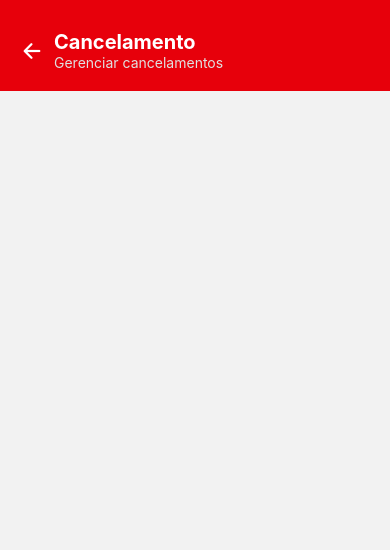
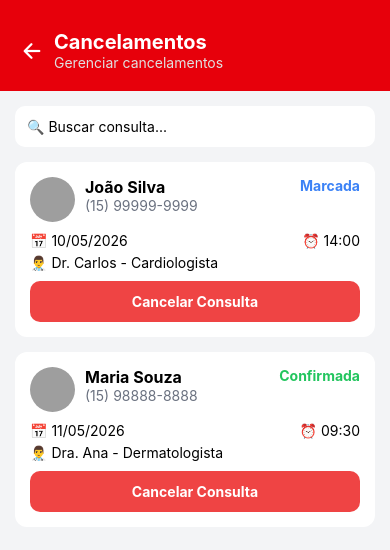
Before and after one commit to Leonardo-do-Playstation/Paulistinha_ClinicaMedica, a React Native app: screen /CancelExam in a window 390 px wide. Shown: the top 550 px of the page. Built offline with nearby package versions, Linux system fonts and the light colour scheme; grey boxes are pictures that could not be loaded.

Commit message:
✨ Telas de Cancelamento

```diff
--- a/App.tsx
+++ b/App.tsx
@@ -10,6 +10,7 @@ import CreatePatient from "./src/screens/HomeCardScreens/ManagerPatients/CreateP
 
 import Home from "./src/screens/Home/Home";
 import ConfirmExam from "./src/screens/HomeCardScreens/ConfirmExam/ConfirmExam";
+import CancelDetails from "./src/screens/HomeCardScreens/CancelExam/CancelDetails";
 
 const Stack = createNativeStackNavigator();
 
@@ -27,6 +28,7 @@ export default function App() {
         <Stack.Screen name="RealizeExam" component={RealizeExam} />
         <Stack.Screen name="FinishExam" component={FinishExam} />
         <Stack.Screen name="CancelExam" component={CancelExam} />
+        <Stack.Screen name="CancelDetails" component={CancelDetails} />
         <Stack.Screen name="CreatePatient" component={CreatePatient} />
 
       </Stack.Navigator>
--- /dev/null
+++ b/src/screens/HomeCardScreens/CancelExam/CancelDetails.tsx
@@ -0,0 +1,119 @@
+import React, { useState } from "react";
+import {
+  View,
+  Text,
+  TouchableOpacity,
+  TextInput,
+  ScrollView,
+} from "react-native";
+import { useNavigation } from "@react-navigation/native";
+import { styles } from "./CancelDetailsStyle";
+
+export default function CancelDetails({ route }: any) {
+  const navigation: any = useNavigation();
+  const { exam } = route.params;
+
+  const [selectedReason, setSelectedReason] = useState("");
+  const [obs, setObs] = useState("");
+
+  const reasons = [
+    {
+      id: "1",
+      title: "Solicitação do Paciente",
+      subtitle: "Paciente solicitou cancelamento",
+    },
+    {
+      id: "2",
+      title: "Não Comparecimento",
+      subtitle: "Paciente não compareceu",
+    },
+    {
+      id: "3",
+      title: "Indisponibilidade Médico",
+      subtitle: "Médico não pode atender",
+    },
+    {
+      id: "4",
+      title: "Outro Motivo",
+      subtitle: "Especificar abaixo",
+    },
+  ];
+
+  return (
+    <ScrollView style={styles.container}>
+
+      <View style={styles.header}>
+        <Text style={styles.headerTitle}>Cancelamento</Text>
+        <Text style={styles.headerName}>{exam.name}</Text>
+
+        <View style={styles.headerRow}>
+          <Text style={styles.headerInfo}>📅 {exam.date}</Text>
+          <Text style={styles.headerInfo}>⏰ {exam.time}</Text>
+        </View>
+      </View>
+
+      <View style={styles.card}>
+        <Text style={styles.cardTitle}>Dados da Consulta</Text>
+
+        <Text>Paciente: {exam.name}</Text>
+        <Text>Telefone: {exam.phone}</Text>
+        <Text>Data: {exam.date}</Text>
+        <Text>Horário: {exam.time}</Text>
+        <Text>Médico: {exam.doctor}</Text>
+      </View>
+
+      <View style={styles.card}>
+        <Text style={styles.cardTitle}>❌ Motivo do cancelamento</Text>
+
+        {reasons.map((item) => (
+          <TouchableOpacity
+            key={item.id}
+            style={[
+              styles.reasonCard,
+              selectedReason === item.id && styles.reasonSelected,
+            ]}
+            onPress={() => setSelectedReason(item.id)}
+          >
+            <Text style={styles.reasonTitle}>{item.title}</Text>
+            <Text style={styles.reasonSubtitle}>{item.subtitle}</Text>
+          </TouchableOpacity>
+        ))}
+
+        <Text style={styles.obsTitle}>Observações</Text>
+
+        <TextInput
+          placeholder="Digite o motivo..."
+          value={obs}
+          onChangeText={setObs}
+          style={styles.textArea}
+          multiline
+        />
+      </View>
+
+      <View style={styles.alertCard}>
+        <Text>
+          ⚠️ <Text style={styles.bold}>Atenção:</Text> Ação irreversível. O horário ficará disponível.
+        </Text>
+      </View>
+
+      <View style={styles.buttonContainer}>
+        <TouchableOpacity
+          style={styles.backButton}
+          onPress={() => navigation.goBack()}
+        >
+          <Text style={styles.backText}>Voltar</Text>
+        </TouchableOpacity>
+
+        <TouchableOpacity
+          style={styles.confirmButton}
+          onPress={() => {
+            console.log("Cancelado:", selectedReason, obs);
+            navigation.goBack();
+          }}
+        >
+          <Text style={styles.confirmText}>Confirmar Cancelamento</Text>
+        </TouchableOpacity>
+      </View>
+    </ScrollView>
+  );
+}
--- /dev/null
+++ b/src/screens/HomeCardScreens/CancelExam/CancelDetailsStyle.tsx
@@ -0,0 +1,126 @@
+import { StyleSheet } from "react-native";
+
+export const styles = StyleSheet.create({
+  container: {
+    flex: 1,
+    backgroundColor: "#F3F4F6",
+  },
+
+  header: {
+    backgroundColor: "#EF4444",
+    padding: 20,
+    paddingTop: 40,
+  },
+  headerTitle: {
+    color: "#fff",
+    fontSize: 18,
+  },
+  headerName: {
+    color: "#fff",
+    fontSize: 20,
+    fontWeight: "bold",
+    marginTop: 5,
+  },
+  headerRow: {
+    flexDirection: "row",
+    justifyContent: "space-between",
+    marginTop: 10,
+  },
+  headerInfo: {
+    color: "#fff",
+  },
+
+  card: {
+    backgroundColor: "#fff",
+    margin: 15,
+    padding: 15,
+    borderRadius: 12,
+    elevation: 2,
+    shadowColor: "#000",
+    shadowOpacity: 0.1,
+    shadowRadius: 4,
+    shadowOffset: { width: 0, height: 2 },
+  },
+
+  cardTitle: {
+    fontWeight: "bold",
+    marginBottom: 10,
+  },
+
+  reasonCard: {
+    borderWidth: 1,
+    borderColor: "#E5E7EB",
+    padding: 10,
+    borderRadius: 10,
+    marginBottom: 8,
+  },
+
+  reasonSelected: {
+    borderColor: "#EF4444",
+    backgroundColor: "#FEE2E2",
+  },
+
+  reasonTitle: {
+    fontWeight: "bold",
+  },
+
+  reasonSubtitle: {
+    color: "#6B7280",
+  },
+
+  obsTitle: {
+    marginTop: 10,
+    fontWeight: "bold",
+  },
+
+  textArea: {
+    backgroundColor: "#F9FAFB",
+    padding: 10,
+    borderRadius: 10,
+    marginTop: 5,
+    minHeight: 80,
+  },
+
+  alertCard: {
+    backgroundColor: "#FEF9C3",
+    marginHorizontal: 15,
+    padding: 12,
+    borderRadius: 10,
+  },
+
+  bold: {
+    fontWeight: "bold",
+  },
+
+  buttonContainer: {
+    flexDirection: "row",
+    justifyContent: "space-between",
+    margin: 15,
+  },
+
+  backButton: {
+    backgroundColor: "#D1D5DB",
+    padding: 15,
+    borderRadius: 10,
+    flex: 1,
+    marginRight: 10,
+    alignItems: "center",
+  },
+
+  confirmButton: {
+    backgroundColor: "#EF4444",
+    padding: 15,
+    borderRadius: 10,
+    flex: 1,
+    alignItems: "center",
+  },
+
+  backText: {
+    fontWeight: "bold",
+  },
+
+  confirmText: {
+    color: "#fff",
+    fontWeight: "bold",
+  },
+});
--- a/src/screens/HomeCardScreens/CancelExam/CancelExam.tsx
+++ b/src/screens/HomeCardScreens/CancelExam/CancelExam.tsx
@@ -1,19 +1,124 @@
-import React from "react";
+import React, { useState } from "react";
+import {
+  View,
+  Text,
+  TextInput,
+  TouchableOpacity,
+  FlatList,
+  Image,
+} from "react-native";
 import { TitleCard } from "../../../components/TitleCard/TitleCard";
-import { Button, View } from "react-native";
 import { useNavigation } from "@react-navigation/native";
+import { styles } from "./CancelExamStyle";
 
 export default function CancelExam() {
-  const navigation = useNavigation();
+  const navigation: any = useNavigation();
+  const [search, setSearch] = useState("");
+
+  const data = [
+    {
+      id: "1",
+      name: "João Silva",
+      phone: "(15) 99999-9999",
+      date: "10/05/2026",
+      time: "14:00",
+      doctor: "Dr. Carlos",
+      specialty: "Cardiologista",
+      status: "Marcada",
+      image: "https://i.pravatar.cc/100",
+    },
+    {
+      id: "2",
+      name: "Maria Souza",
+      phone: "(15) 98888-8888",
+      date: "11/05/2026",
+      time: "09:30",
+      doctor: "Dra. Ana",
+      specialty: "Dermatologista",
+      status: "Confirmada",
+      image: "https://i.pravatar.cc/101",
+    },
+  ];
+
+  const filteredData = data.filter((item) =>
+    item.name.toLowerCase().includes(search.toLowerCase())
+  );
+
+  const renderItem = ({ item }: any) => {
+    const statusColor =
+      item.status === "Confirmada"
+        ? "#22C55E"
+        : item.status === "Marcada"
+        ? "#3B82F6"
+        : "#EF4444";
+
+    return (
+      <View style={styles.card}>
+        <View style={styles.cardHeader}>
+          <Image source={{ uri: item.image }} style={styles.avatar} />
+
+          <View style={{ flex: 1 }}>
+            <View style={styles.nameRow}>
+              <Text style={styles.name}>{item.name}</Text>
+              <Text style={[styles.status, { color: statusColor }]}>
+                {item.status}
+              </Text>
+            </View>
+
+            <Text style={styles.phone}>{item.phone}</Text>
+          </View>
+        </View>
+
+        <View style={styles.infoRow}>
+          <Text>📅 {item.date}</Text>
+          <Text>⏰ {item.time}</Text>
+        </View>
+
+        <Text>
+          👨‍⚕️ {item.doctor} - {item.specialty}
+        </Text>
+
+        <TouchableOpacity
+          style={styles.cancelButton}
+          onPress={() =>
+            navigation.navigate("CancelDetails", { exam: item })
+          }
+        >
+          <Text style={styles.cancelText}>Cancelar Consulta</Text>
+        </TouchableOpacity>
+      </View>
+    );
+  };
 
   return (
-    <View>
-      <TitleCard
-        title="Cancelamento"
-        subtitle={"Gerenciar cancelamentos"}
-        backgroundColor="#E7000B"
-        onBack={() => navigation.goBack()}
-      ></TitleCard>
+    <View style={styles.container}>
+      <FlatList
+        data={filteredData}
+        keyExtractor={(item) => item.id}
+        renderItem={renderItem}
+        contentContainerStyle={{ paddingBottom: 20 }}
+        showsVerticalScrollIndicator={false}
+
+        ListHeaderComponent={
+          <>
+            <TitleCard
+              title="Cancelamentos"
+              subtitle="Gerenciar cancelamentos"
+              backgroundColor="#E7000B"
+              onBack={() => navigation.goBack()}
+            />
+
+            <View style={styles.searchContainer}>
+              <TextInput
+                placeholder="🔍 Buscar consulta..."
+                value={search}
+                onChangeText={setSearch}
+                style={styles.searchInput}
+              />
+            </View>
+          </>
+        }
+      />
     </View>
   );
 }
--- a/src/screens/HomeCardScreens/CancelExam/CancelExamStyle.tsx
+++ b/src/screens/HomeCardScreens/CancelExam/CancelExamStyle.tsx
@@ -0,0 +1,75 @@
+import { StyleSheet } from "react-native";
+
+export const styles = StyleSheet.create({
+  container: {
+    flex: 1,
+    backgroundColor: "#F3F4F6",
+  },
+
+  searchContainer: {
+    padding: 15,
+  },
+
+  searchInput: {
+    backgroundColor: "#fff",
+    padding: 12,
+    borderRadius: 10,
+  },
+
+  card: {
+    backgroundColor: "#fff",
+    padding: 15,
+    borderRadius: 12,
+    marginHorizontal: 15,
+    marginBottom: 15,
+  },
+
+  cardHeader: {
+    flexDirection: "row",
+    marginBottom: 10,
+  },
+
+  avatar: {
+    width: 45,
+    height: 45,
+    borderRadius: 25,
+    marginRight: 10,
+  },
+
+  nameRow: {
+    flexDirection: "row",
+    justifyContent: "space-between",
+  },
+
+  name: {
+    fontWeight: "bold",
+    fontSize: 16,
+  },
+
+  status: {
+    fontWeight: "bold",
+  },
+
+  phone: {
+    color: "#6B7280",
+  },
+
+  infoRow: {
+    flexDirection: "row",
+    justifyContent: "space-between",
+    marginBottom: 5,
+  },
+
+  cancelButton: {
+    backgroundColor: "#EF4444",
+    padding: 12,
+    borderRadius: 10,
+    alignItems: "center",
+    marginTop: 10,
+  },
+
+  cancelText: {
+    color: "#fff",
+    fontWeight: "bold",
+  },
+});
```
